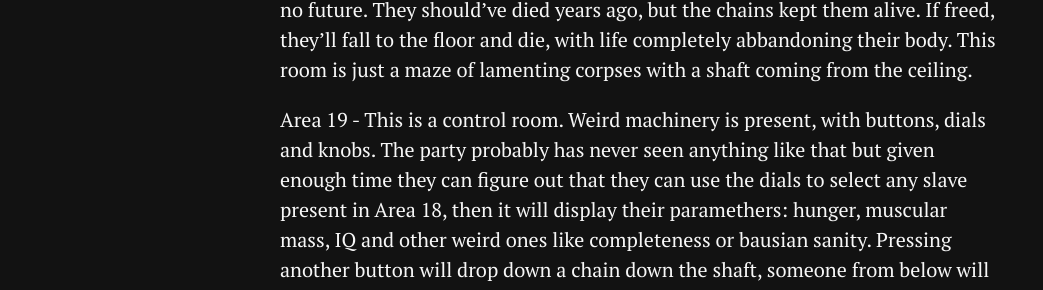
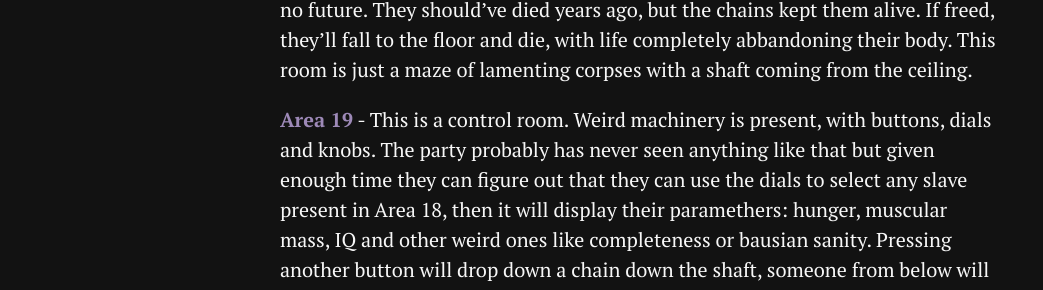
Before and after one commit to thevinter/thevinter.github.io, a Jekyll site: the page built from _posts/2021-03-18-the-long-tunnels.md, in a window 1280 px wide and 900 px high, scrolled down 773 px. Shown: the part 154-444 px from the top of the window, without its empty margins (0-1043 px from the left). Built offline with Jekyll 4.4.1, drawn with Linux system fonts in a browser that asks for light colours; some of the changed text lies outside the part shown.

Commit message:
play reports

```diff
--- a/_posts/2021-03-18-the-long-tunnels.md
+++ b/_posts/2021-03-18-the-long-tunnels.md
@@ -13,7 +13,7 @@ Up and down, left and right, remember this concept didn't exist for the Vehina.
 
 **Area 18** - The slave pits. Countless bodies are being held suspended with chains in the middle of the room. They are humanoid, with a green tint, their bodies malformed with time, almost translucent, gaunt. They have no memory, no past, no future. They should've died years ago, but the chains kept them alive. If freed, they'll fall to the floor and die, with life completely abbandoning their body. This room is just a maze of lamenting corpses with a shaft coming from the ceiling.
 
-Area 19 - This is a control room. Weird machinery is present, with buttons, dials and knobs. The party probably has never seen anything like that but given enough time they can figure out that they can use the dials to select any slave present in Area 18, then it will display their paramethers: hunger, muscular mass, IQ and other weird ones like completeness or bausian sanity. Pressing another button will drop down a chain down the shaft, someone from below will have to tie the corresponding slave to the chain to pull him up.
+**Area 19** - This is a control room. Weird machinery is present, with buttons, dials and knobs. The party probably has never seen anything like that but given enough time they can figure out that they can use the dials to select any slave present in Area 18, then it will display their paramethers: hunger, muscular mass, IQ and other weird ones like completeness or bausian sanity. Pressing another button will drop down a chain down the shaft, someone from below will have to tie the corresponding slave to the chain to pull him up.
 
 **Area 20** - A workshop, it's full of complex machinery and tables with chains. Countless random tables, saws, machines, looms, anvils, all with chains. Given the ingredients these machines can be used to produce anything found in the library of Area 23.
 
```
